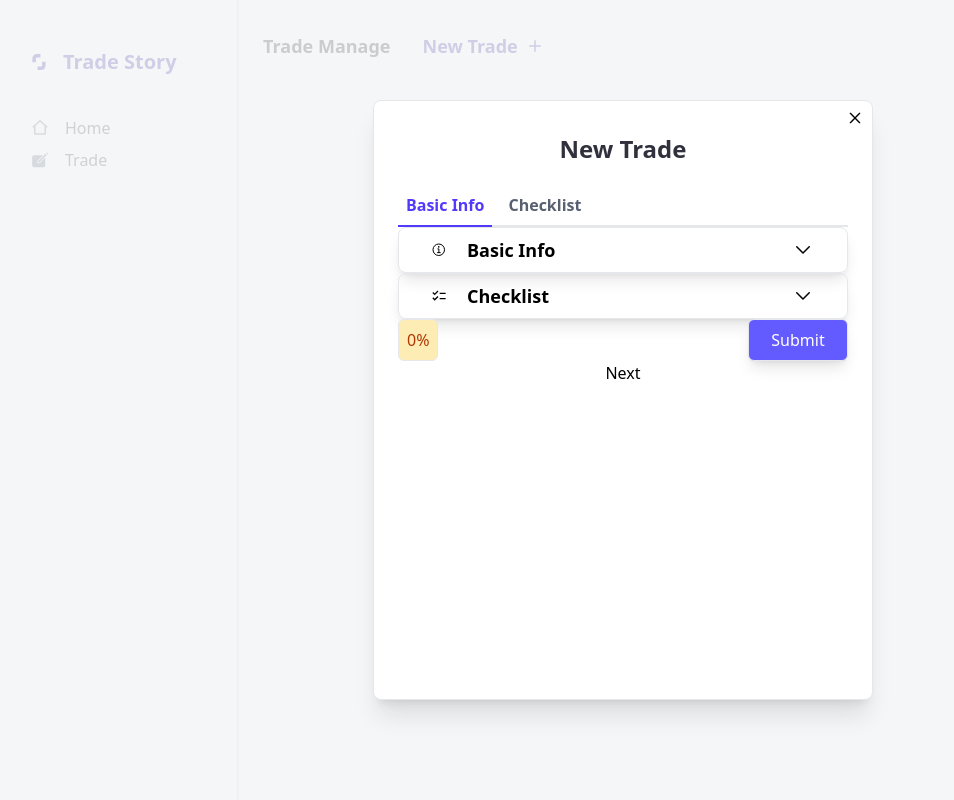
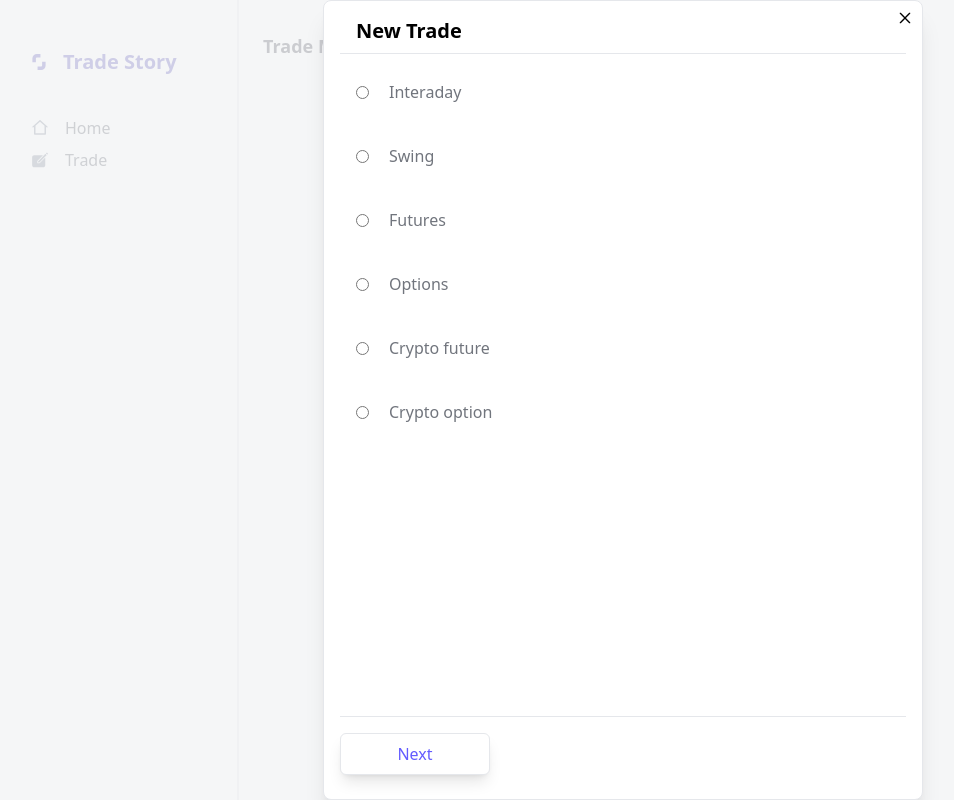
Before and after one commit to neeru0713/tradestory, a React (Create React App) app in the folder frontend/: page /trade in a window 1280 px wide. Both pictures are taken after a click on the element "New Trade". Shown: the whole page, without its empty margins (17-971 px from the left). Built offline with nearby package versions, Linux system fonts and the light colour scheme.

Commit message:
style change in selector, textfield, created button component, restructure the modal component with symmentic tag and create tradeform with input functionality , craeted tradeselection component and accordian

```diff
--- a/frontend/src/components/form/Button.js
+++ /dev/null
@@ -1,18 +0,0 @@
-import React from "react";
-
-const Button = ({ name, width }) => {
-  const styles = {
-    width: `${width}px`,
-  };
-
-  return (
-    <button
-      className="border rounded-md shadow-lg p-2 bg-[#635bff] text-white"
-      style={styles}
-    >
-      {name}
-    </button>
-  );
-};
-
-export default Button;
--- a/frontend/src/components/form/Selector.js
+++ b/frontend/src/components/form/Selector.js
@@ -20,7 +20,7 @@ const Selector = ({
 
   return (
     <div className="flex flex-col m-1 ">
-      <label className="text-left" htmlFor={`${name}-select`}>
+      <label className="text-left text-gray-600 font-semibold" htmlFor={`${name}-select`}>
         {label}
       </label>
       <select
@@ -30,7 +30,7 @@ const Selector = ({
         value={value}
         style={styles}
         onChange={inputChangeHandler}
-        className="w-full p-2 border border-2 border-gray-300 rounded-lg"
+        className="w-full py-1 px-2 border border-2 border-gray-300 rounded-lg"
       >
         {options &&
           options.map((item, index) => (
--- a/frontend/src/components/form/TextField.js
+++ b/frontend/src/components/form/TextField.js
@@ -32,7 +32,7 @@ const TextField = ({
 
   return (
     <div className="flex flex-col text-left justify-start m-1 ">
-       <label className="text-left" htmlFor={`${name}-select`}>{label}</label>
+       <label className="text-left text-gray-600 font-semibold" htmlFor={`${name}-select`}>{label}</label>
       <input
         type={type}
         name={name}
@@ -44,7 +44,7 @@ const TextField = ({
         disabled={disabled}
         placeholder={placeholder}
         onChange={inputChangeHandler}
-        className="p-2 border border-2 border-gray-300 rounded-lg"
+        className="py-1 px-2 border border-2 border-gray-300 rounded-lg"
       />
       {children}
     </div>
--- /dev/null
+++ b/frontend/src/components/form/button/Button.css
@@ -0,0 +1,8 @@
+
+
+.secondary-button:hover{
+    /* background-color: #edecf9!important; */
+    color: #635bff!important;
+    border: 1px solid #635bff;
+
+  }
--- /dev/null
+++ b/frontend/src/components/form/button/Button.js
@@ -0,0 +1,35 @@
+import React from "react";
+import './Button.css';
+const Button = ({ name, width, className, type }) => {
+  let styles = {
+    width: `${width}px`,
+  };
+
+  if (type === "primary") {
+    let customStyles = {
+      background: "#635bff",
+      color: "white",
+
+    };
+    styles = { ...styles, ...customStyles };
+  } else if (type === "secondary") {
+    let customStyles = {
+      background: "white",
+      color: "#635bff",
+
+
+    };
+    styles = { ...styles, ...customStyles };
+  }
+
+  return (
+    <button
+      className={`${className} ${type === 'secondary' ? 'secondary-button' : null} border rounded-md shadow-lg p-2`}
+      style={styles}
+    >
+      {name}
+    </button>
+  );
+};
+
+export default Button;
--- /dev/null
+++ b/frontend/src/components/form/checkbox/Checkbox.js
@@ -0,0 +1,26 @@
+import React, { useEffect } from "react";
+
+const Checkbox = ({ data, checklistState, setChecklistState }) => {
+  const handleCheckboxChange = (event) => {
+    const { value, checked } = event.target;
+    console.log("++++++++", value);
+    console.log("++++++++", checked);
+    setChecklistState((prev) => ({
+      ...prev,
+      [value]: checked,
+    }));
+  };
+
+  return (
+    <div className="checkbox flex items-center gap-5 text-[#71757d] p-4 border rounded-lg">
+      <input
+        type="checkbox"
+        value={data.value}
+        checked={checklistState[data.value] || false}
+        onChange={handleCheckboxChange}
+      />
+      <label className="text-[#4b5563]">{data.label}</label>
+    </div>
+  );
+};
+export default Checkbox;
--- a/frontend/src/components/modal/Modal.js
+++ b/frontend/src/components/modal/Modal.js
@@ -1,11 +1,25 @@
 import React, { useState, useEffect } from "react";
 
 import { RxCross2 } from "react-icons/rx";
+import Button from "../form/button/Button";
 
-const Modal = ({ showModal, setShowModal, title, children,  }) => {
-  const [pageNumber, setPageNumber] = useState(2);
+const Modal = ({
+  showModal,
+  setShowModal,
+  title,
+  children,
+  numberOfPages,
+  height,
+  width,
+}) => {
+  const [pageNumber, setPageNumber] = useState(1);
   const crossHandler = () => {
     setShowModal(false);
+  };
+
+  const styles = {
+    height: height + "px",
+    width: width + "px",
   };
 
   const renderContent = () => {
@@ -17,18 +31,52 @@ const Modal = ({ showModal, setShowModal, title, children,  }) => {
     showModal && (
       <div className="fixed inset-0 z-50 flex items-center justify-center">
         <div className="fixed inset-0 bg-gray-100 opacity-80"></div>
-        <div className="border shadow-xl p-6 rounded-lg bg-white z-10 flex flex-col gap-4 relative h-[600px] w-[500px]">
-          <div className="cross-button-wrapper absolute right-1 top-1 p-1 text-lg hover:rounded-md hover:bg-gray-200 cursor-pointer">
-            <RxCross2 onClick={crossHandler} />
-          </div>
-          <div className="flex flex-col">
-            <h1 className="text-2xl text-[#30313d] font-semibold p-2 pb-6">
+        <div
+          style={styles}
+          className="modal border shadow-xl p-2 px-4 rounded-lg bg-white z-10 flex flex-col gap-4 relative"
+        >
+          <header className="h-[5%]">
+            <div className="cross-button-wrapper absolute right-1 top-1 p-1 text-lg hover:rounded-md hover:bg-gray-200 cursor-pointer">
+              <RxCross2 onClick={crossHandler} />
+            </div>
+            <h1 className="text-xl font-semibold px-4 py-2 text-left ">
               {title}
             </h1>
-            {renderContent()}
-            <></>
-            <button>Next</button>
-          </div>
+            <hr></hr>
+          </header>
+
+          <div className="modal-content h-[85%]">{renderContent()}</div>
+
+          <footer className="h-[10%] w-full">
+            <div className="flex flex-col">
+              <hr></hr>
+              <div className="w-full flex justify-between items-center pt-4">
+                {numberOfPages > pageNumber && (
+                  <div
+                    onClick={() => setPageNumber(pageNumber + 1)}
+                    className="flex"
+                  >
+                    <Button name="Next" width="150" type="secondary" />
+                  </div>
+                )}
+
+                {pageNumber > 1 && (
+                  <div
+                    onClick={() => setPageNumber(pageNumber - 1)}
+                    className="flex "
+                  >
+                    <Button name="Prev" width="150" type="secondary" />
+                  </div>
+                )}
+
+                {numberOfPages === pageNumber && (
+                  <div>
+                    <Button name="Submit" width="150" type="primary" />
+                  </div>
+                )}
+              </div>
+            </div>
+          </footer>
         </div>
       </div>
     )
--- a/frontend/src/components/trade/Trade.js
+++ b/frontend/src/components/trade/Trade.js
@@ -3,6 +3,7 @@ import { FiPlus } from "react-icons/fi";
 import { TradeForm } from "./TradeForm";
 import { TradeSelection } from "./TradeSelection";
 import Modal from "../modal/Modal";
+
 
 const Trade = () => {
   const [showModal, setShowModal] = useState(false);
@@ -11,7 +12,8 @@ const Trade = () => {
     setShowModal(true);
   };
   return (
-    <div className="flex p-6 gap-6 items-center relative">
+    <div className="flex flex-col p-6 relative">
+      <div className="flex items-center gap-6">
       <h1 className="text-[#30313d] text-lg font-semibold">Trade Manage</h1>
       <div
         onClick={clickPlusHandler}
@@ -20,15 +22,24 @@ const Trade = () => {
         <h1>New Trade</h1>
         <FiPlus className="font-semibold" />
       </div>
+      </div>
 
       <Modal
         showModal={showModal}
         setShowModal={setShowModal}
         title="New Trade"
+        numberOfPages={2}
+        height={800}
+        width={600}
       >
-        <TradeSelection/>
-        <TradeForm/>
+        <TradeSelection />
+        <TradeForm />
       </Modal>
+      <div className="flex">
+
+
+
+      </div>
     </div>
   );
 };
--- a/frontend/src/components/trade/TradeForm.js
+++ b/frontend/src/components/trade/TradeForm.js
@@ -1,11 +1,14 @@
-import React, {useState, useEffect} from "react";
+import React, { useState, useEffect } from "react";
 import TextField from "../form/TextField";
 import Selector from "../form/Selector";
-import Button from "../form/Button";
+import Button from "../form/button/Button";
 import Chip from "../utils/Chip";
 import Accordian from "../utils/Accordian";
-import { MdChecklist } from "react-icons/md";
-import { IoInformationCircleOutline } from "react-icons/io5";
+import { FaThList } from "react-icons/fa";
+import Checkbox from "../form/checkbox/Checkbox";
+
+import { FaInfoCircle } from "react-icons/fa";
+
 export const TradeForm = () => {
   const [selectedTab, setSelectedTab] = useState("Basic Info");
   const [returns, setReturns] = useState(0);
@@ -67,20 +70,44 @@ export const TradeForm = () => {
   };
 
   const checklistItems = [
-    "In the trend",
-    "9ema + 15ema",
-    "Hammer candle",
-    "Big bar candle",
-    "Big bar with equal wicks",
-    "Waited for pullback",
-    "Direct Entry",
+    {
+      value: "IT",
+      label: "In the trend",
+    },
+    {
+      value: "EMA",
+      label: "9ema + 15ema",
+    },
+    {
+      value: "HC",
+      label: "Hammer Candle",
+    },
+    {
+      value: "BBC",
+      label: "Big Bar Candle",
+    },
+    {
+      value: "BBWEW",
+      label: "Big Bar With Equal Wicks",
+    },
+    {
+      value: "WFP",
+      label: "Waited For Pullback",
+    },
+    {
+      value: "DE",
+      label: "Direct Entry",
+    },
   ];
 
-  const handleCheckboxChange = () => {};
+  const [checklistState, setChecklistState] = useState({});
+  const [isOpen, setIsOpen] = useState(false)
+
+
 
   const indexOptions = [
     {
-      value: "Nifty",
+      value: "N",
       label: "Nifty 50",
     },
     {
@@ -149,8 +176,8 @@ export const TradeForm = () => {
   ];
 
   return (
-    <div className="trade-form">
-      <div className="flex flex-col">
+    <div className="trade-form relative flex flex-col gap-2">
+      {/* <div className="flex flex-col">
         <div className="tabs flex gap-2 text-md cursor-pointer tab-wrapper font-semibold">
           <div className="flex flex-col tab">
             <h1
@@ -184,9 +211,11 @@ export const TradeForm = () => {
           </div>
         </div>
         <hr className="w-full border" />
-      </div>
-      <Accordian title="Basic Info" icon={<IoInformationCircleOutline />}>
-        <div className="basic-info-wrapper flex flex-col overflow-scroll gap-4 pt-4 pr-4">
+      </div> */}
+
+      <div className="border rounded-lg mt-4">
+        <Accordian title="Basic Info" icon={<FaInfoCircle />}>
+          <div className="basic-info-wrapper h-[400px] flex flex-col overflow-scroll p-4 gap-2">
             <Selector
               type="text"
               name="marketIndex"
@@ -270,29 +299,14 @@ export const TradeForm = () => {
             </div>
           </div>
         </Accordian>
-
-      <Accordian title="Checklist" icon={<MdChecklist />}>
-        <div id="checklist-wrapper">
-          {checklistItems.map((item, index) => (
-            <div className="flex items-center mt-4 gap-2" key={index}>
-              <TextField
-                type="checkbox"
-                checked={checklistItems[item]}
-                name={item}
-                updateValue={handleCheckboxChange}
-                checkBoxHeight="1.5"
-                checkBoxWeight="1.5"
-              >
-                <h1 className="text-lg font-semibold ml-2">{item}</h1>
-              </TextField>
-            </div>
+        <hr></hr>
+        <Accordian title="Checklist" icon={<FaThList />}>
+          <div id="checklist-wrapper" className="flex flex-col gap-2 m-2">
+            {checklistItems?.map((item) => (
+             <Checkbox data={item} checklistState={checklistState} setChecklistState={setChecklistState}/>
             ))}
           </div>
         </Accordian>
-
-      <div className="flex flex-row-reverse justify-between">
-        <Button name="Submit" width="100" />
-        <Chip data={`${returns}%`} />
       </div>
     </div>
   );
--- a/frontend/src/components/trade/TradeSelection.js
+++ b/frontend/src/components/trade/TradeSelection.js
@@ -1,7 +1,52 @@
-import React from 'react'
+import React, {useState} from "react";
+import { PiRadioButtonFill } from "react-icons/pi";
 
 export const TradeSelection = () => {
+    const [selectedTradeType, setSelectedTradeType] = useState("");
+
+  const tradeTypes = [
+    {
+      label: "Interaday",
+      value: "I",
+    },
+    {
+      label: "Swing",
+      value: "S",
+    },
+    {
+      label: "Futures",
+      value: "F",
+    },
+    {
+      label: "Options",
+      value: "O",
+    },
+    {
+      label: "Crypto future",
+      value: "CF",
+    },
+    {
+      label: "Crypto option",
+      value: "CO",
+    },
+  ];
+
+  const handleSelectionChange = (event) => {
+    setSelectedTradeType(event.target.value)
+  }
+
   return (
-    <div>TradeSelection</div>
-  )
-}
+    <div className="flex flex-col gap-2">
+      {tradeTypes.map((tradeType) => (
+        <div className="flex items-center gap-5 text-[#71757d] p-4">
+          <input
+            type="radio"
+            value={tradeType.value}
+            onChange={handleSelectionChange}
+          />
+          <label>{tradeType.label}</label>
+        </div>
+      ))}
+    </div>
+  );
+};
--- a/frontend/src/components/utils/Accordian.js
+++ b/frontend/src/components/utils/Accordian.js
@@ -6,8 +6,8 @@ import { GoChevronDown } from "react-icons/go";
 const Accordian = ({ title, icon, children }) => {
   const [isOpen, setIsOpen] = useState(false);
   return (
-    <div className="accordian-wrapper border shadow-lg rounded-lg">
-      <div className="accordian flex flex-col gap-2  px-6">
+    <div className={`accordian-wrapper cursor-pointer ${isOpen ? 'border border-1 border-[#e6e6e6]' : 'bg-white'}`}>
+      <div className={`accordian flex flex-col gap-1 px-2 ${isOpen ? 'pt-2 pb-8 px-4' : ''}`}>
         <div
           className="flex items-center justify-between p-2"
           onClick={() => {
@@ -15,13 +15,13 @@ const Accordian = ({ title, icon, children }) => {
           }}
         >
           <div className="flex items-center gap-5">
-            {icon}
+            <span className="text-lg text-[#3f4754]">{icon}</span>
             {/* <icon className="text-2xl" /> */}
-            <h1 className="text-lg text-left font-semibold">{title}</h1>
+            <h1 className="text-lg text-left font-semibold text-[#3f4754]">{title}</h1>
           </div>
           <GoChevronDown className="text-2xl" />
         </div>
-        {isOpen && <div className="h-[300px] overflow-y-scroll">{children}</div>}
+        {isOpen && <div className=" overflow-y-scroll border bg-white">{children}</div>}
       </div>
     </div>
   );
```
Lines whose indentation alone changed are shown as unchanged.
